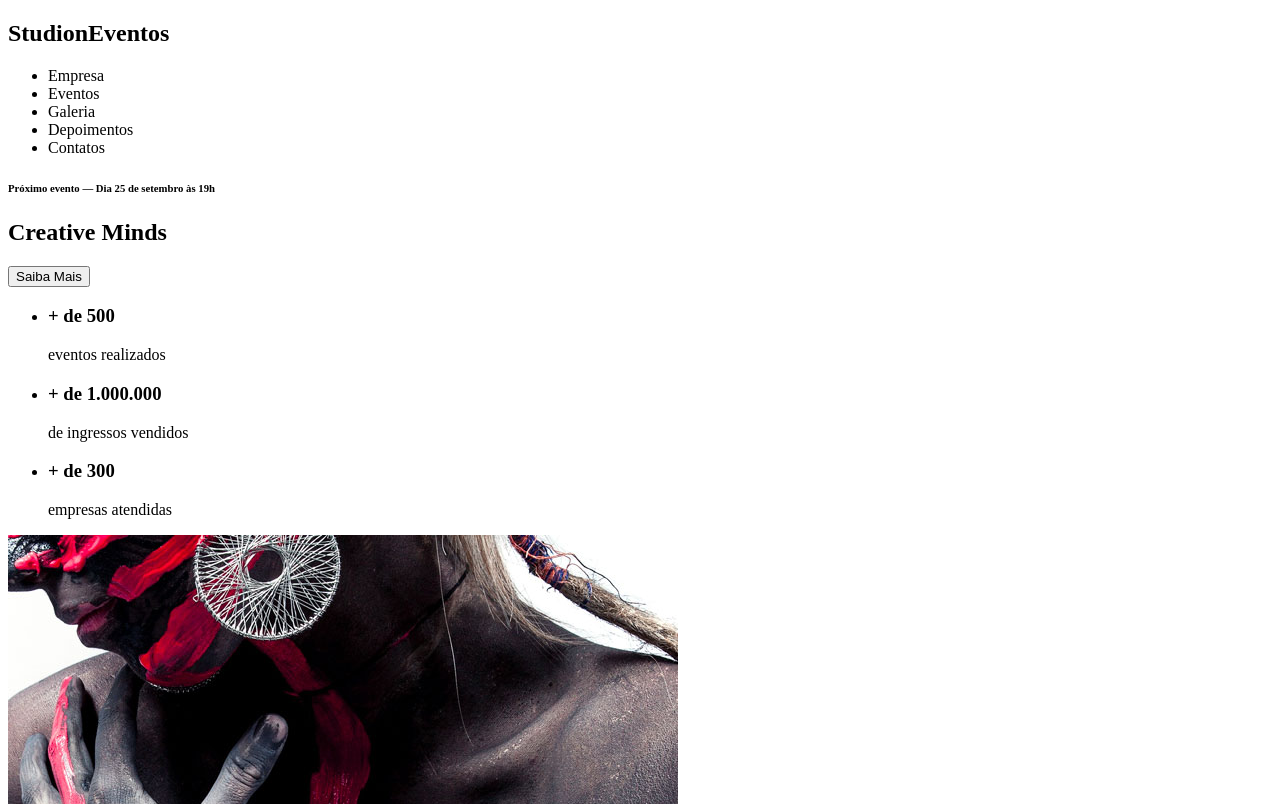
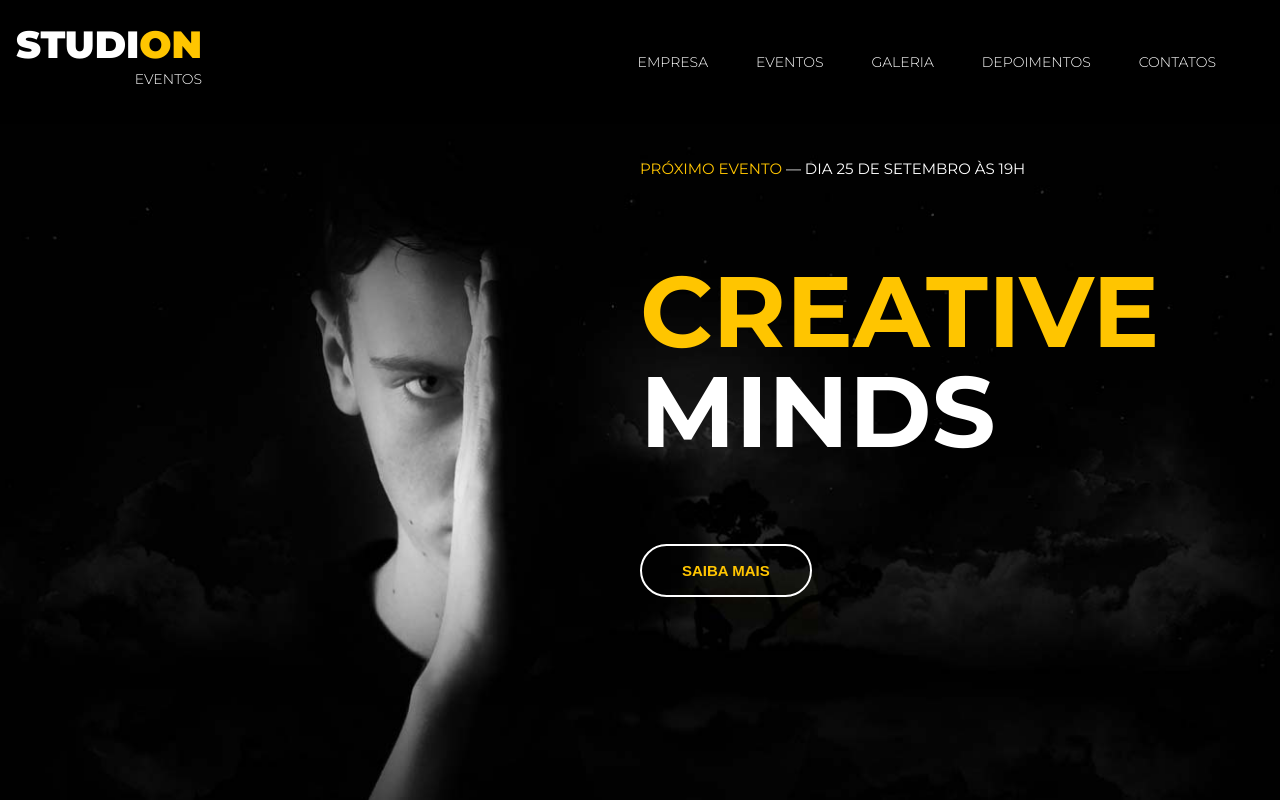
Before and after one commit to andreonjs/studion, a website: page src/index.html in a window 1280 px wide. Shown: the top 804 px of the page. Drawn offline with Linux system fonts and the light colour scheme.

Commit message:
feat(header): implemented header styles

```diff
--- a/src/index.html
+++ b/src/index.html
@@ -4,27 +4,59 @@
   <meta charset="UTF-8">
   <meta http-equiv="X-UA-Compatible" content="IE=edge">
   <meta name="viewport" content="width=device-width, initial-scale=1.0">
+  <link rel="stylesheet" href="style.css">
   <title>Studion</title>
 </head>
+
 <body>
 
-  <nav>
-    <h1>Studi<span>on</span><span>Eventos</span></h1>
-    <ul>
-      <li><a href="#empresa"></a>Empresa</li>
-      <li><a href="#eventos"></a>Eventos</li>
-      <li><a href="#galeria"></a>Galeria</li>
-      <li><a href="#eventos"></a>Depoimentos</li>
-      <li><a href="#contatos"></a>Contatos</li>
+  <nav class="navbar">
+    <h1 class="logo-studion">
+      Studi<span class="copy--primary">on</span>
+      <span class="logo-studion__subtitle">Eventos</span>
+    </h1>
+    <ul class="navbar__links">
+      <li>
+        <a href="#empresa">
+          Empresa
+        </a>
+      </li>
+      <li>
+        <a href="#eventos">
+          Eventos
+        </a>
+      </li>
+      <li>
+        <a href="#galeria">
+          Galeria
+        </a>
+      </li>
+      <li>
+        <a href="#eventos">
+          Depoimentos
+        </a>
+      </li>
+      <li>
+        <a href="#contatos">
+          Contatos
+        </a>
+      </li>
     </ul>
   </nav>
 
   <header>
     <div id="slider">
       <div class="slide">
-        <h6><span>Próximo evento</span> — Dia 25 de setembro às 19h</h6>
-        <h2><span>Creative</span> Minds</h2>
-        <button>Saiba Mais</button>
+        <img
+         class="slide__background-image"
+         src="./images/banner.jpg"
+         alt="Studion Banner"
+        />
+        <div class="slide__copy">
+          <h6><span class="copy--primary">Próximo evento</span> — Dia 25 de setembro às 19h</h6>
+          <h2><span class="copy--primary">Creative</span> Minds</h2>
+          <button class="btn btn--slide">Saiba Mais</button>
+        </div>
       </div>
     </div>
   </header>
--- /dev/null
+++ b/src/style.css
@@ -0,0 +1,138 @@
+@import url('https://fonts.googleapis.com/css2?family=Montserrat:wght@300;400;700;900&display=swap');
+
+* {
+  box-sizing: border-box;
+}
+
+:root {
+  font-family: 'Montserrat', sans-serif;
+  font-size: 16px;
+  --color-primary: #ffc500;
+  --default-padding: 1rem;
+}
+
+body {
+  margin: 0;
+  padding-top: 7.75rem;
+}
+
+ul {
+  display: flex;
+  list-style: none;
+  padding-left: 0;
+}
+
+.navbar {
+  position: fixed;
+  z-index: 1;
+  display: grid;
+  grid-template-columns: 1fr 9fr;
+  align-items: center;
+  top: 0;
+  left: 0;
+
+  width: 100vw;
+  height: 7.75rem;
+  padding: 0 1rem;
+
+  background-color: #000;
+  color: #fff;
+}
+
+.navbar__links {
+  justify-self: end;
+}
+
+.navbar__links li {
+  font-size: 0.875rem;
+  margin-right: 3rem;
+  text-transform: uppercase;
+}
+
+.navbar__links a {
+  font-weight: 300;
+  color: #fff;
+  text-decoration: none;
+}
+
+.navbar__links a:hover {
+  color: var(--color-primary);
+}
+
+.logo-studion {
+  font-size: 2.375rem;
+  font-weight: 900;
+  line-height: 1ch; /* relativa ao tamanho da altura do glifo 0 da fonte */
+  text-transform: uppercase;
+  text-align: right;
+}
+
+.logo-studion__subtitle {
+  font-size: .875rem;
+  font-weight: 300;
+}
+
+.copy--primary {
+  color: var(--color-primary);
+}
+
+#slider {
+  background-color: #000;
+  color: #fff;
+}
+
+.slide {
+  position: relative;
+  height: calc(100vh - 7.75rem);
+}
+
+.slide__background-image {
+  width: 100%;
+  height: 100%;
+  object-fit: cover;
+  object-position: center;
+}
+
+.slide__copy {
+  position: absolute;
+  top: 0;
+  left: 50vw;
+}
+
+.slide__copy h6 {
+  font-size: .9375rem;
+  font-weight: 400;
+  text-transform: uppercase;
+  letter-spacing: .1875;
+}
+
+.slide__copy h2 {
+  font-size: 6.25rem;
+  text-transform: uppercase;
+  line-height: 6.25rem;
+}
+
+.slide__copy h2 span {
+  display: block;
+}
+
+.btn {
+  cursor: pointer;
+  padding: 1rem 2.5rem;
+  border: .125rem solid #fff;
+  border-radius: 5rem;
+  color: var(--color-primary);
+  background: unset;
+  font-size: .9375rem;
+  font-weight: 700;
+  text-transform: uppercase;
+  transition: 0.3s all ease;
+}
+
+.btn:hover,
+.btn:active,
+.btn:focus {
+  border-color: var(--color-primary);
+  background-color: var(--color-primary);
+  color: #fff;
+}
```
